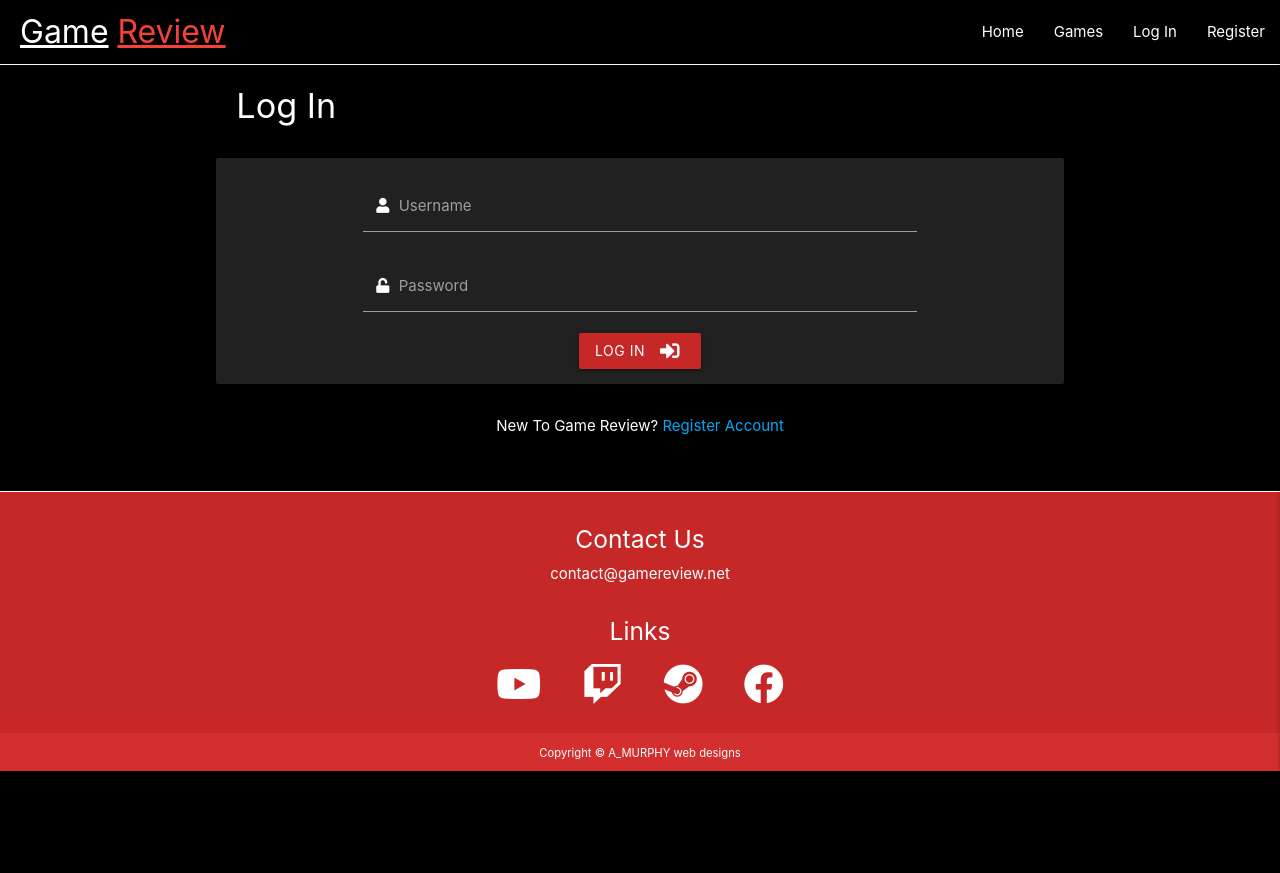
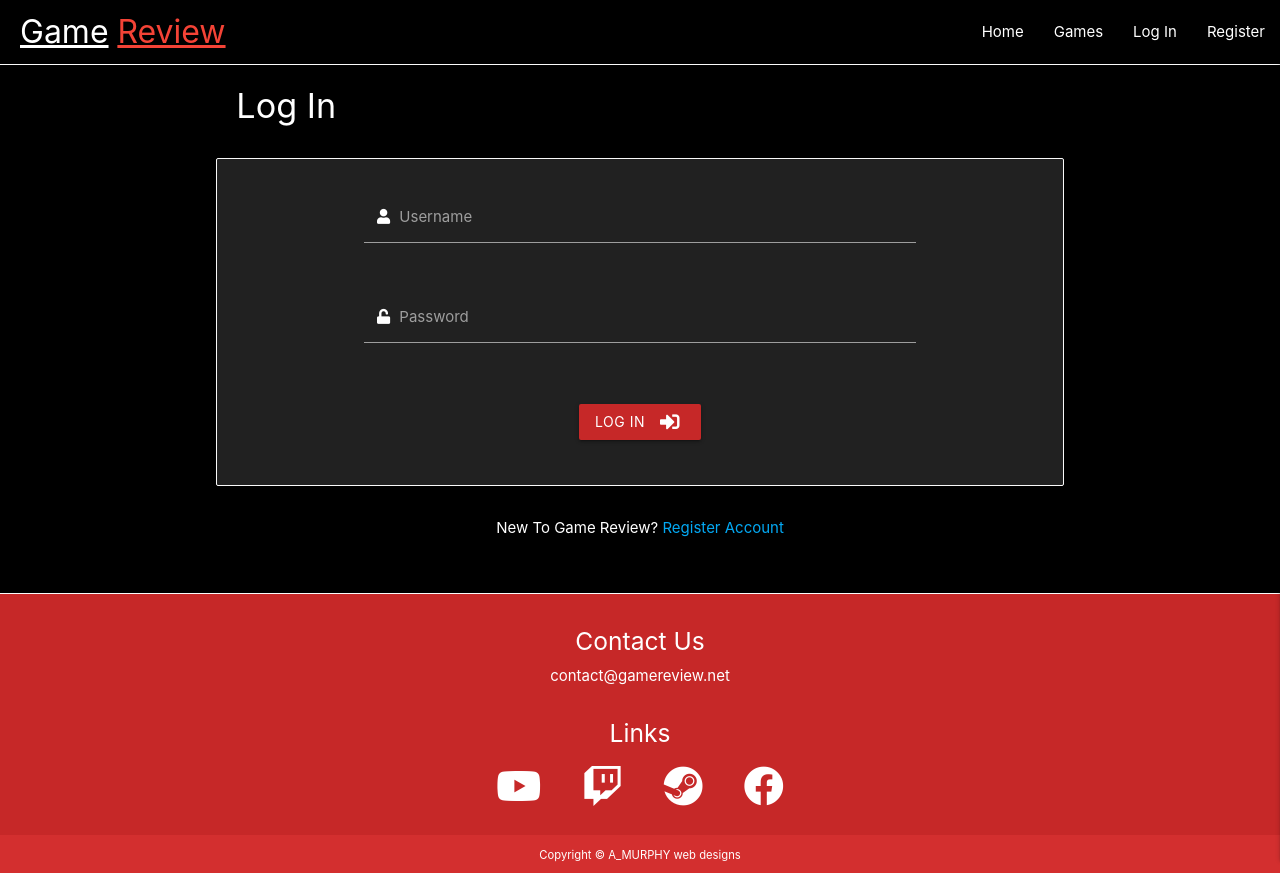
Before and after one commit to aMurphy85/Game-review-ms3, a Flask app: page /login in a window 1280 px wide. Before the commit the page ends 771 px from the top, so only its background shows below. Run offline with Flask 2, Linux system fonts and the light colour scheme; some libraries are stand-ins or nearby versions.

Commit message:
Bug fix footer floating mid page issue. Bug fix login / register page card sizing issues

```diff
--- a/static/css/style.css
+++ b/static/css/style.css
@@ -6,11 +6,13 @@ body {
     background-color: #000000;
 }
 
+/* --------------------------------------------------- flash messages */
 .flashes h4 {
     line-height: 2;
     padding: 1px;
 }
 
+/* --------------------------------------------------- nav bar */
 nav {
     border-bottom: 1px solid #fafafa;
 }
@@ -37,6 +39,7 @@ nav {
     text-decoration: underline;
 }
 
+/* -------------------------------------------- home page slider imgs */
 .card
 .card-action {
     padding: 5px;
@@ -66,12 +69,17 @@ li
     left: 45%;
 }
 
+/* --------------------------------------------- heading elements */
 .h5 {
     margin: 5px;
 }
 
 h3 {
     margin: 10px;
+}
+
+.header {
+    margin: 20px;
 }
 
 p {
@@ -82,14 +90,25 @@ p {
     margin-bottom: 0;
 }
 
+/* -------------------------------------------- buttons */
 .register-btn {
+    margin: 30px;
+}
+
+.more-games-btn {
+    margin: 40px;
+}
+
+.btn-container
+a {
     margin: 15px;
 }
 
-.header {
-    margin: 20px;
+.back-btn {
+    margin: 40px;
 }
 
+/* ----------------------------------------------- games page / game cards */
 .game-container {
     margin: auto;
     text-align: center;
@@ -112,6 +131,7 @@ img {
 }
 
 .card-panel {
+    border: 1px solid #fafafa;
     padding: 15px;
 }
 
@@ -128,10 +148,6 @@ h2 {
 .card-image
 img {
     height: 200px;
-}
-
-.more-games-btn {
-    margin: 40px;
 }
 
 #games {
@@ -152,22 +168,13 @@ img {
     margin: 15px 0 15px 0;
 }
 
-.btn-container
-a {
-    margin: 15px;
-}
-
-.back-btn {
-    margin: 40px;
-}
-
-/* modal styling */
+/* --------------------------------------------------- modal styling */
 .modal {
     border: 1px solid #fafafa;
 }
 
 .input-field {
-    margin: 10px;
+    margin: 20px 0 20px 0;
 }
 
 .datepicker-modal {
@@ -179,7 +186,7 @@ a {
     margin: 25px 0 15px 0;
 }
 
-/* icons */
+/* ------------------------------------------------------- icons */
 .fas {
     margin: 0 5px 0 5px;
 }
@@ -192,8 +199,8 @@ a {
     color: #ffea00;
 }
 
+/* --------------------------------------------------- star rating input */
 /* star rating code from https://codepen.io/eridesigns/pen/xOjkqA*/
-
 /* hiding the radio buttons */
 input[type="radio"] {
   display:none;
@@ -216,7 +223,7 @@ label:hover, label:hover ~ label {color:orange;}
   unicode-bidi: bidi-override;
 }
 
-/* reviews */
+/* ------------------------------------------------------- reviews */
 .review-card {
     margin: 30px;
     padding: 15px 0 15px 0;
@@ -250,7 +257,24 @@ p {
     margin: 5px;
 }
 
-/* footer */
+/* ------------------------------------------------------ footer */
+body {
+    display: -webkit-box;
+    display: -ms-flexbox;
+    display: flex;
+    min-height: 100vh;
+    -webkit-box-orient: vertical;
+    -webkit-box-direction: normal;
+        -ms-flex-direction: column;
+            flex-direction: column;
+}
+
+main {
+    -webkit-box-flex: 1;
+        -ms-flex: 1 0 auto;
+            flex: 1 0 auto;
+}
+
 #footer {
     border-top: 1px solid #fafafa;
     margin-top: 40px;
@@ -261,6 +285,7 @@ p {
 }
 
 #footer-2 {
+    bottom: 0;
     margin: 0 0 15px 0;
 }
 
@@ -304,7 +329,7 @@ p {
     margin: 5px;
 }
 
-/* media queries */
+/* -------------------------------------------------- media queries */
 
 @media (max-width: 992px) {
 
--- a/templates/login.html
+++ b/templates/login.html
@@ -2,17 +2,17 @@
 {% block content %}
 
     <div class="row">
-        <div class="col s12 m10 l8 offset-l2 offset-m1">
+        <div class="col s10 m8 l8 offset-s1 offset-l2 offset-m2">
             <h4 class="header white-text">Log In</h4>
         </div>
     </div>
 
     <div class="row">
-        <form class="col s12 m10 l8 offset-m1 offset-l2" method="POST" action="{{ url_for('login') }}">
-            <div class="card-panel grey darken-4">
+        <form class="col s10 m8 l8 offset-s1 offset-m2 offset-l2" method="POST" action="{{ url_for('login') }}">
+            <div class="card-panel sign-in-card grey darken-4">
                 <!-- username input -->
                 <div class="row">
-                    <div class="input-field col s12 m8 l8 offset-m2 offset-l2">
+                    <div class="input-field col s10 m8 l8 offset-s1 offset-m2 offset-l2">
                         <input id="username" name="username" type="text" minlength="5" maxlength="15"
                             pattern="^[a-zA-Z0-9]{5,15}$" class="validate white-text" required>
                         <label for="username"><i class="fas fa-user white-text"></i> Username</label>
@@ -20,7 +20,7 @@
                 </div>
                 <!-- password input -->
                 <div class="row">
-                    <div class="input-field col s12 m8 l8 offset-m2 offset-l2">
+                    <div class="input-field col s10 m8 l8 offset-s1 offset-m2 offset-l2">
                         <input id="password" name="password"  type="password" minlength="5" maxlength="15"
                             pattern="^[a-zA-Z0-9]{5,15}$" class="validate white-text" required>
                         <label for="password"><i class="fas fa-unlock white-text"></i> Password</label>
@@ -28,7 +28,7 @@
                 </div>
                 <!-- submit button -->
                 <div class="row center-align">
-                    <button class="btn waves-effect red darken-3" type="submit">
+                    <button class="btn waves-effect register-btn red darken-3" type="submit">
                         Log In
                         <i class="fas fa-sign-in-alt right"></i>
                     </button>
```
Also changed, not shown: templates/register.html (+5 -5 lines).
